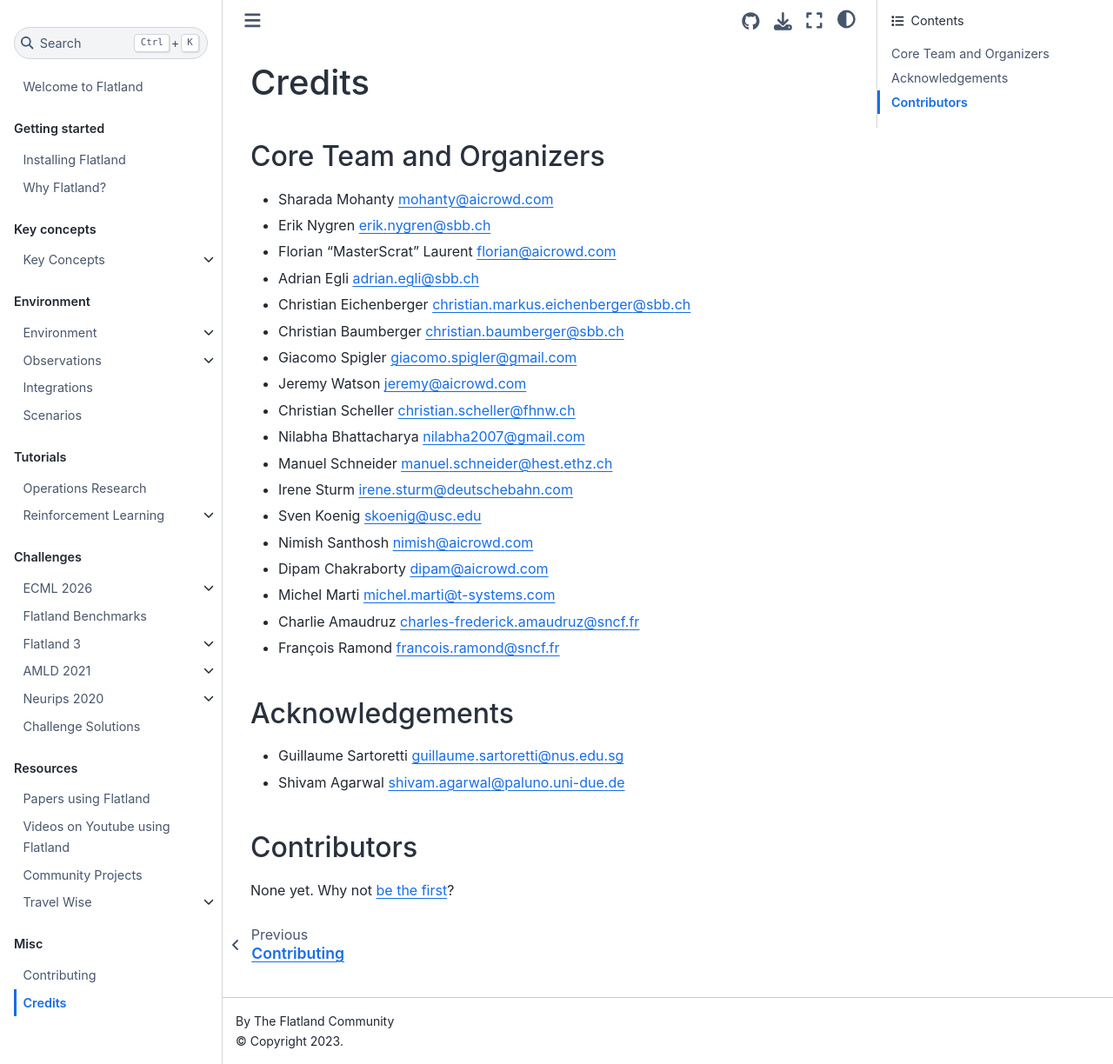
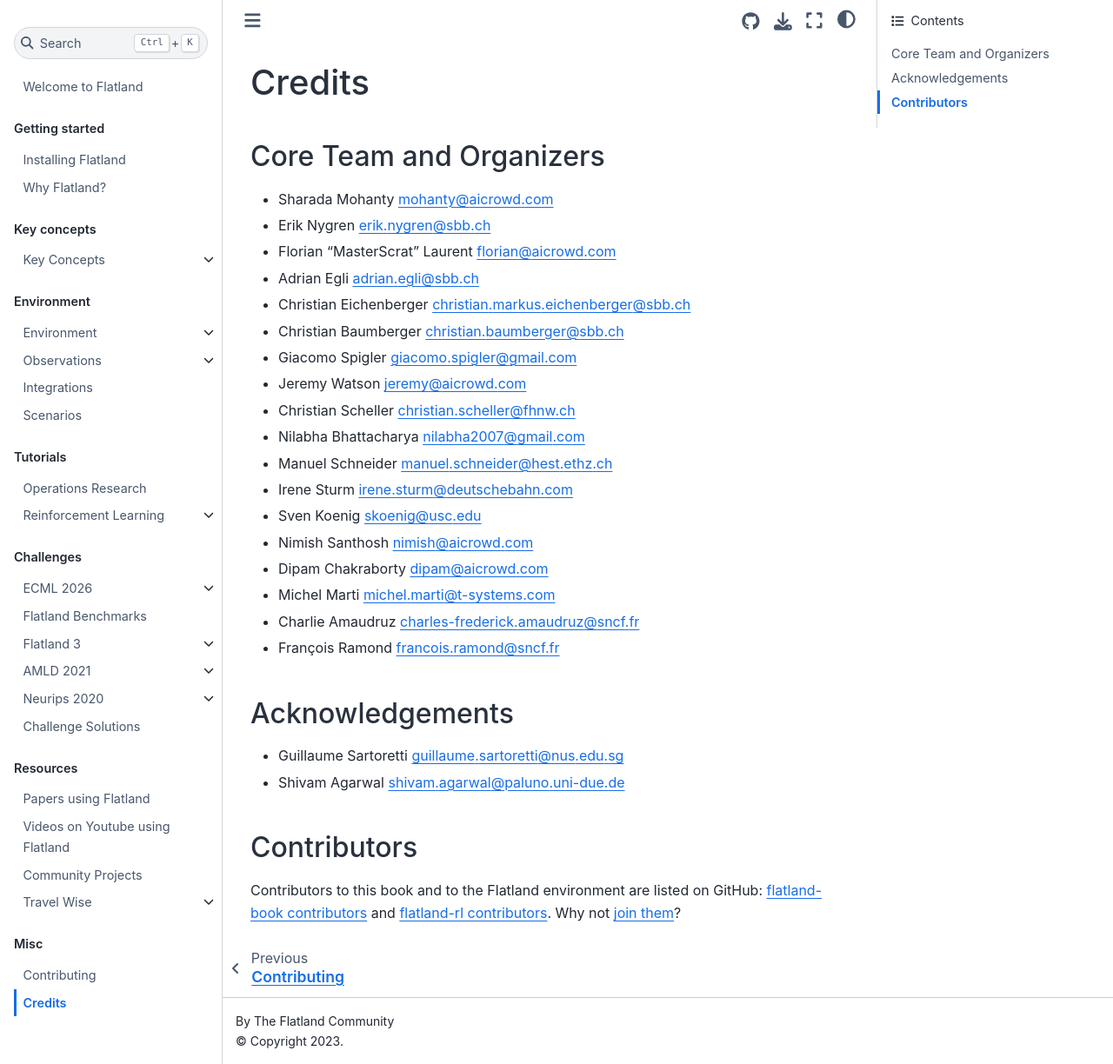
Before and after one commit to flatland-association/flatland-book, a Jupyter Book: the page built from misc/credits.md, in a window 1280 px wide and 1224 px high. Shown: the whole window at 87% size. Built offline with Jupyter Book 1.0.4 settings and Sphinx 7.4.7 and the Sphinx Book theme 1.1.4, drawn with Linux system fonts in a browser that asks for light colours; pages that are not in the unit, such as notebooks, are missing from menus.

Commit message:
docs(contributing): fix fork instructions, credits link and contributors list.
Co-Authored-By: Claude Opus 5.5 <noreply@anthropic.com>

```diff
--- a/misc/credits.md
+++ b/misc/credits.md
@@ -38,4 +38,6 @@ Acknowledgements
 Contributors
 ------------
 
-None yet. Why not [be the first](contributing)?
+Contributors to this book and to the Flatland environment are listed on GitHub:
+[flatland-book contributors](https://github.com/flatland-association/flatland-book/graphs/contributors) and
+[flatland-rl contributors](https://github.com/flatland-association/flatland-rl/graphs/contributors). Why not [join them](contributing)?
```
Also changed, not shown: CONTRIBUTING.md (+7 -7 lines).
